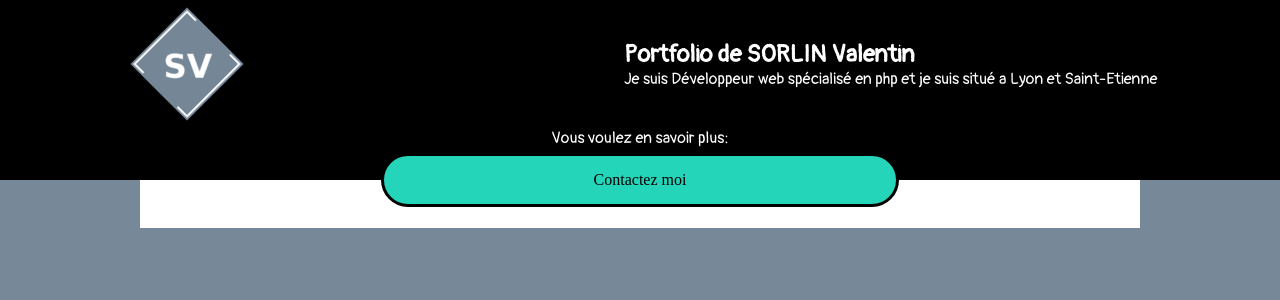
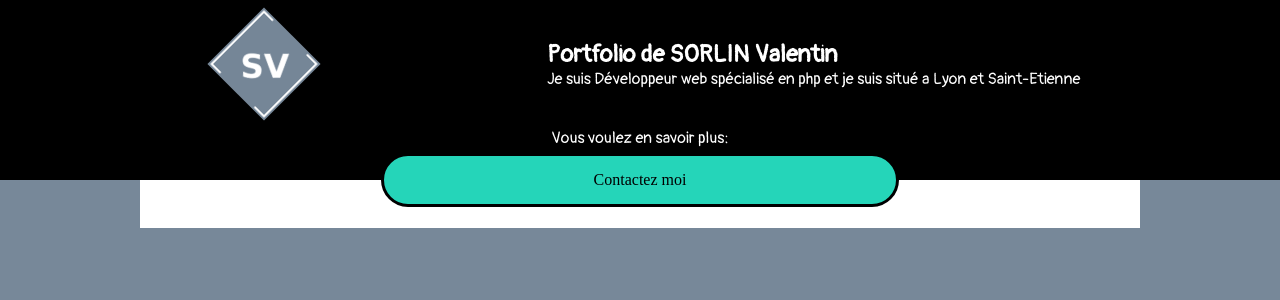
Before and after one commit to sorlinV/welcomesimplon, a PHP site: page / in a window 1280 px wide. Shown: the top 300 px of the page. Run offline with PHP 8.4, Linux system fonts and the light colour scheme.

Commit message:
changing header max width

```diff
--- a/index.php
+++ b/index.php
@@ -9,6 +9,7 @@
     <title>Sorlin Valentin</title>
 </head>
 <body>
+    <div class="black">
         <header>
             <main>
                 <a href="index.php" id="logo"><img src="img/default.png" alt="logo"></a>
@@ -19,6 +20,7 @@
             </main>
             <p>Vous voulez en savoir plus:</p>
         </header>
+    </div>
     <a href="contact.php" id="contact"><p>Contactez moi</p></a>
     <main>
     <?php
--- a/style.css
+++ b/style.css
@@ -43,10 +43,16 @@
     animation-timing-function: linear;
 }
 
+.black {
+    background-color: black;
+}
+
 header {
     display: flex;
     flex-direction: column;
     flex-wrap: nowrap;
+    max-width: 1000px;
+    margin: 0 auto;
     justify-content: space-between;
     align-items: center;
     background-color: black;
```
Lines whose indentation alone changed are shown as unchanged.
